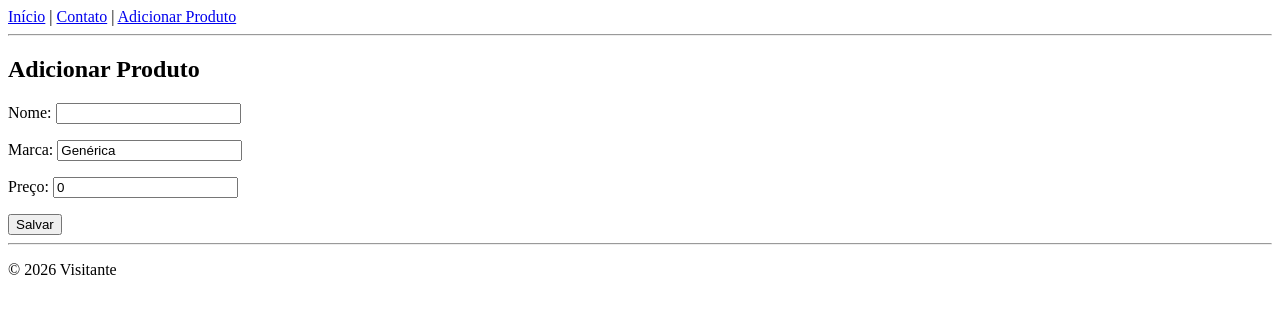
After one commit to RafaelSenaL/projdjango, a Django app: page /new/ in a window 1280 px wide. The commit adds this page. Shown: the top 314 px of the page. Run offline with Django 5.2, Linux system fonts and the light colour scheme.

Commit message:
consertei

```diff
--- /dev/null
+++ b/vendas/forms.py
@@ -0,0 +1,7 @@
+from django import forms
+from .models import Product
+
+class ProductForm(forms.ModelForm):
+    class Meta:
+        model = Product
+        fields = ['nome', 'marca', 'preço']
--- a/vendas/models.py
+++ b/vendas/models.py
@@ -2,7 +2,8 @@ from django.db import models
 
 class Product(models.Model):
     nome = models.CharField(max_length=100)
-
+    marca = models.CharField(max_length=50, default='Genérica')
+    preço = models.FloatField(default=0)
 
     def __str__(self):
         return self.nome
--- a/vendas/templates/vendas/base.html
+++ b/vendas/templates/vendas/base.html
@@ -6,11 +6,11 @@
 </head>
 <body>
 
-    <nav>
-        <a href="/">Início</a> |
-        <a href="/contato/">Contato</a>
-    </nav>
-
+   <nav>
+    <a href="/">Início</a> |
+    <a href="/contacts/">Contato</a> |
+    <a href="/new/">Adicionar Produto</a>
+</nav>
     <hr>
 
     <main>
--- /dev/null
+++ b/vendas/templates/vendas/new.html
@@ -0,0 +1,13 @@
+{% extends 'vendas/base.html' %}
+
+{% block titulo %}Adicionar Produto{% endblock %}
+
+{% block conteudo %}
+    <h2>Adicionar Produto</h2>
+
+    <form method="POST">
+        {% csrf_token %}
+        {{ form.as_p }}
+        <button type="submit">Salvar</button>
+    </form>
+{% endblock %}
--- a/vendas/urls.py
+++ b/vendas/urls.py
@@ -5,5 +5,6 @@ from . import views
 
 urlpatterns = [
     path('', views.index, name='index'),
-    path('contacts/', views.contacts, name='contacts')
+    path('contacts/', views.contacts, name='contacts'),
+    path('new/', views.new, name='new'),
 ]
--- a/vendas/views.py
+++ b/vendas/views.py
@@ -1,7 +1,8 @@
 #views
 
-from django.shortcuts import render
+from django.shortcuts import render, redirect
 from .models import Product
+from .forms import ProductForm
 
 def index(request):
     product = Product.objects.all()
@@ -9,9 +10,17 @@ def index(request):
     contexto = {
         'product': product,
     }
+    return render(request, 'vendas/index.html', contexto)
 
-
-
-    return render(request, 'vendas/index.html', contexto)
 def contacts(request):
     return render(request, 'vendas/contacts.html')
+
+def new(request):
+    if request.method == 'POST':
+        form = ProductForm(request.POST)
+        if form.is_valid():
+            form.save()
+            return redirect('index')
+    else:
+        form = ProductForm()
+    return render(request, 'vendas/new.html', {'form': form})
```
Also changed, not shown: vendas/migrations/0003_product_marca_product_preço.py (added).
